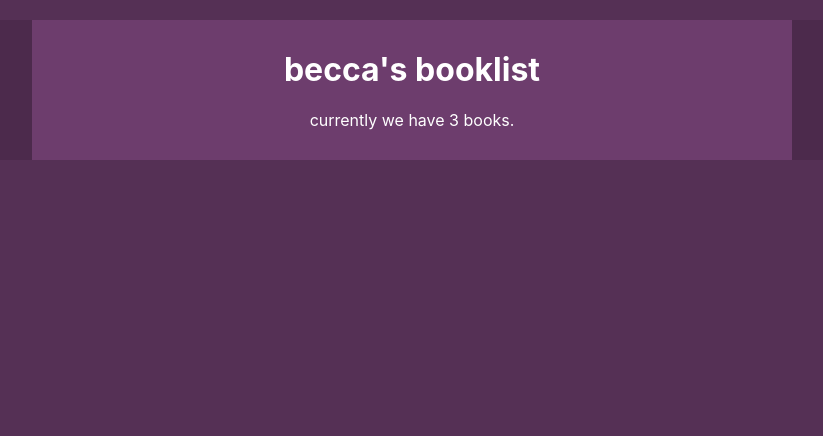
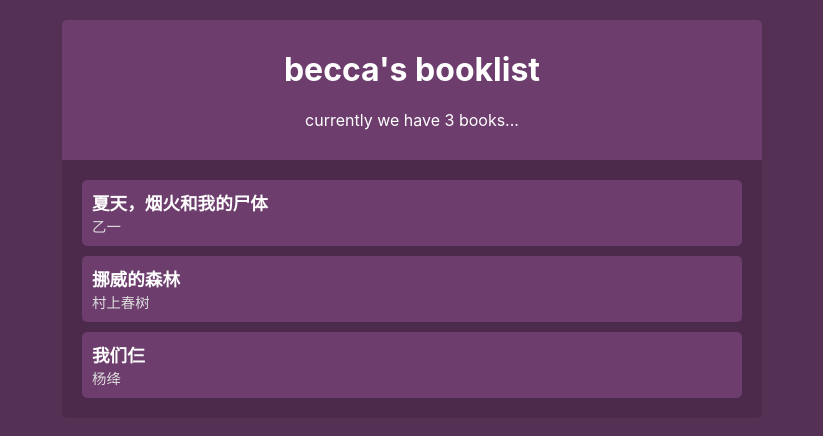
Before and after one commit to sincerity628/learn-react-context-and-hooks, a React (Create React App) app: page / in a window 1280 px wide. Shown: the top 436 px of the page, without its empty margins (228-1051 px from the left). Built offline with nearby package versions, Linux system fonts and the light colour scheme.

Commit message:
added book list & details page.

```diff
--- a/src/App.js
+++ b/src/App.js
@@ -1,5 +1,6 @@
 import React from 'react';
 import Navbar from './components/Navbar';
+import BookList from './components/BookList';
 import BookContextProvider from './contexts/BookContext';
 
 const App = () => {
@@ -7,6 +8,7 @@ const App = () => {
     <div className="App">
       <BookContextProvider>
         <Navbar />
+        <BookList />
       </BookContextProvider>
     </div>
   );
--- a/src/components/BookDetails.js
+++ b/src/components/BookDetails.js
@@ -0,0 +1,14 @@
+import React, { useContext } from 'react';
+import { BookContext } from '../contexts/BookContext';
+
+const BookDetails = ({ book }) => {
+  const { removeBook } = useContext(BookContext);
+  return (
+    <li className="book-detail" onClick={() => removeBook(book.id)}>
+      <div className="title">{ book.title }</div>
+      <div className="author">{ book.author }</div>
+    </li>
+  );
+}
+
+export default BookDetails;
--- a/src/components/BookList.js
+++ b/src/components/BookList.js
@@ -0,0 +1,23 @@
+import React, { useContext } from 'react';
+import { BookContext } from '../contexts/BookContext';
+import BookDetails from './BookDetails';
+
+const BookList = () => {
+  const { books } = useContext(BookContext);
+
+  return books.length? (
+    <div className="book-list">
+      <ul>
+        { books.map(book => (
+          <BookDetails key={book.id} book={book} />
+        )) }
+      </ul>
+    </div>
+  ) : (
+    <div className="empty">
+      现在书单里面没有书了噢！再去发现一些好书吧！:)
+    </div>
+  );
+}
+
+export default BookList;
--- a/src/components/Navbar.js
+++ b/src/components/Navbar.js
@@ -6,7 +6,7 @@ const Navbar = () => {
   return (
     <div className="navbar">
       <h1>becca's booklist</h1>
-      <p>currently we have { books.length } books.</p>
+      <p>currently we have { books.length } books...</p>
     </div>
   );
 }
--- a/src/index.css
+++ b/src/index.css
@@ -10,16 +10,20 @@ body {
 
 /* App classes */
 .App {
+  margin: 0 auto;
   background-color: #4c2a4c;
+  color: #fff;
+  max-width: 700px;
+  border-radius: 5px;
 }
 
 .navbar {
-  max-width: 700px;
   background-color: #6d3d6d;
   color: #fff;
   padding: 30px;
   text-align: center;
-  margin: 20px auto;
+  margin-top: 20px;
+  border-radius: 5px 5px 0 0;
 }
 
 .navbar h1 {
@@ -29,3 +33,41 @@ body {
 .navbar p {
   margin-bottom: 0;
 }
+
+.book-list ul {
+  padding: 0;
+  margin: 0;
+  padding: 20px;
+  padding-bottom: 10px;
+}
+
+.book-detail {
+  list-style-type: none;
+  border-radius: 5px;
+  margin-bottom: 10px;
+  padding: 10px;
+  background: #6d3d6d;
+  cursor: pointer;
+}
+
+.book-detail:hover {
+  opacity: 0.7;
+  text-decoration: line-through;
+}
+
+.title {
+  font-weight: bold;
+  font-size: 1.1rem;
+  color: #fff;
+}
+
+.author {
+  font-size: 0.9rem;
+  color: #ddd;
+}
+
+.empty {
+  height: 100px;
+  padding: 30px 0 0;
+  text-align: center;
+}
```
